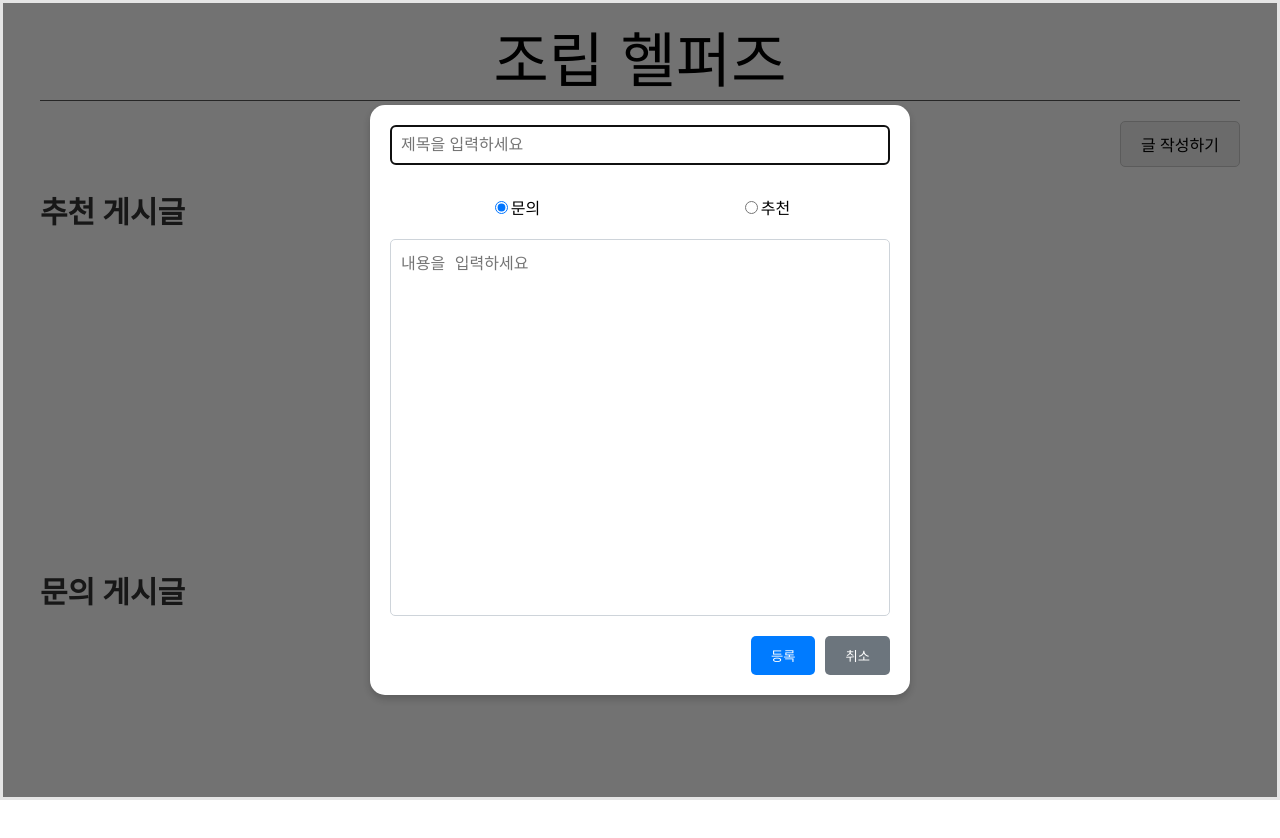
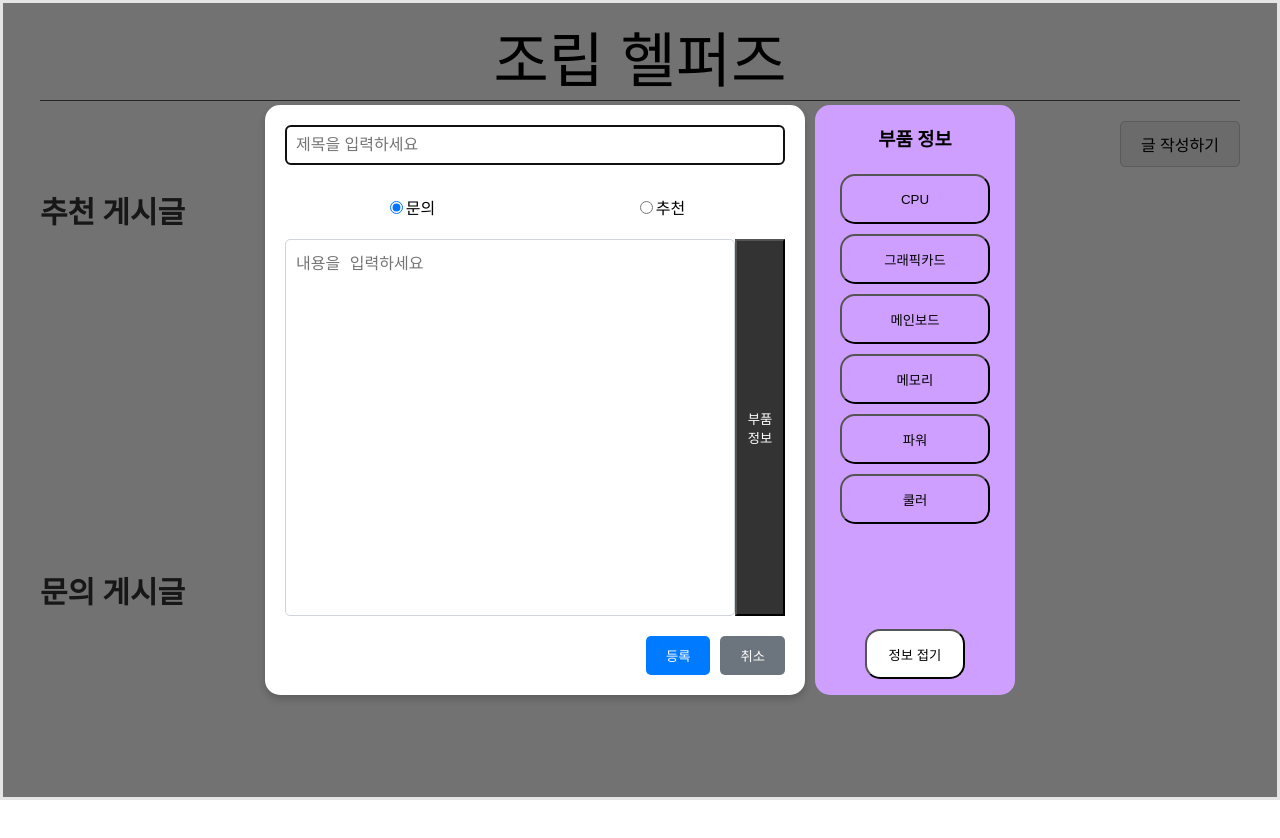
Before and after one commit to 1soo/ComposeHelpers, a React (Create React App) app: page / in a window 1280 px wide. Both pictures are taken after a click on the button "글 작성하기". Shown: the top 838 px of the page. Built offline with nearby package versions, Linux system fonts and the light colour scheme; the HTML template or start-up script is replaced by a standard one.

Commit message:
부품 정보 모달

```diff
--- a/src/Post/PostModal.js
+++ b/src/Post/PostModal.js
@@ -1,7 +1,7 @@
 import React, { useState, useEffect, useRef } from "react";
 import styles from "./styles";
 
-function PostModal(props){
+function PostModal(props) {
     // 수정 중인지 나타내는 변수
     const [EditProcess, setEditProcess] = useState(false);
     const [title, setTitle] = useState("");
@@ -12,7 +12,7 @@ function PostModal(props){
     const isCreate = props.isCreate;
     const modalRef = useRef();
 
-    useEffect(()=>{
+    useEffect(() => {
         modalRef.current.showModal();
         // 아이템 클릭 시
         if (props.item) {
@@ -28,7 +28,7 @@ function PostModal(props){
             setIsAsk(true);
         }
 
-        return (()=>{
+        return (() => {
             // 모달 창 종료시 실행하고 싶은 코드
         })
     }, [props.item])
@@ -36,7 +36,7 @@ function PostModal(props){
     // 등록 버튼 핸들러
     // div 안에 input 태그, 라디오 태그를 사용해서 입력값 받기
     // postId를 제외한 값을 객체로 저장해서 PostList.js의 CreateHandler 호출
-     function EntryHandler(event){
+    function EntryHandler(event) {
 
         if (!title.trim() || !content.trim()) {
             alert("제목과 내용을 모두 입력하세요.");
@@ -55,12 +55,12 @@ function PostModal(props){
 
     // 수정 버튼 핸들러
     // 수정 버튼 클릭 시 div 안은 input 태그로 바뀌어야하고, value는 받아온 item의 각 해당하는 값이 된다.
-    function EditHandler(event){
+    function EditHandler(event) {
         setEditProcess(true)
     }
 
     // 수정 완료 버튼 핸들러
-    function EditCompleteHandler(event){
+    function EditCompleteHandler(event) {
 
         if (!title.trim() || !content.trim()) {
             alert("제목과 내용을 모두 입력하세요.");
@@ -79,17 +79,17 @@ function PostModal(props){
     }
 
     // 수정 취소 버튼 핸들러
-    function EditCancelHandler(event){
+    function EditCancelHandler(event) {
         setEditProcess(false);
     }
 
     // 삭제 버튼 핸들러
-    function DeleteHandler(event){
+    function DeleteHandler(event) {
         props.BtnHandlerSet.deleteHandler(props.item.postId);
     }
 
     //해결 버튼 핸들러
-    function EditSolveHandler(event){
+    function EditSolveHandler(event) {
         setIsComplete((prevIsComplete) => {
             const newIsComplete = !prevIsComplete;
             let editItem = {
@@ -107,13 +107,13 @@ function PostModal(props){
 
     // 버튼 종류
     let buttonOutput;
-    if(isCreate){
+    if (isCreate) {
         buttonOutput =
             <>
                 <button onClick={EntryHandler} style={styles.modalCreateBtn}>등록</button>
                 <button onClick={props.modalHandler} style={styles.modalCancelBtn}>취소</button>
             </>
-    }else if(EditProcess){
+    } else if (EditProcess) {
         buttonOutput = (
             <>
                 <button
@@ -125,7 +125,7 @@ function PostModal(props){
                 <button onClick={EditCancelHandler} style={styles.modalCancelBtn}>취소</button>
             </>
         );
-    }else{
+    } else {
         buttonOutput =
             <>
                 <button onClick={EditHandler} style={styles.modalEditBtn}>수정</button>
@@ -134,10 +134,45 @@ function PostModal(props){
             </>
     }
 
+    let partsModal =
+        <div id="partsModal" style={styles.partsModal}>
+            <h3>부품 정보</h3>
+
+            <div className="partsList" style={styles.partsList}>
+
+                    <button style={styles.partBtn}>CPU</button>
+
+
+
+                    <button style={styles.partBtn}>그래픽카드</button>
+
+
+
+                    <button style={styles.partBtn}>메인보드</button>
+
+
+
+                    <button style={styles.partBtn}>메모리</button>
+
+
+
+                    <button style={styles.partBtn}>파워</button>
+
+
+
+                    <button style={styles.partBtn}>쿨러</button>
+
+            </div>
+
+            <div className="buttonContainer" style={styles.buttonContainer}>
+                <button className="closeInfoBtn" style={styles.closeInfoBtn}>정보 접기</button>
+            </div>
+        </div>
+
 
     // 제목, 내용, 문의/추천 여부
     let titleOutput, isAskOutput, contentOutput;
-    if(isCreate || EditProcess){
+    if (isCreate || EditProcess) {
         titleOutput = <input
             type="text"
             value={title}
@@ -173,17 +208,18 @@ function PostModal(props){
             onChange={(e) => setContent(e.target.value)}
             placeholder="내용을 입력하세요"
             style={styles.modalContentInput} />;
-    }else{
+    } else {
         titleOutput = title;
         contentOutput = content;
     }
 
 
-    return(
+    return (
+        <>
             <dialog ref={modalRef} style={styles.modalContainer}>
                 <div style={styles.modalBox}>
                     <div id="itemTitle" style={styles.modalTitle}>
-                    { titleOutput }
+                        {titleOutput}
                     </div>
                     {isAskOutput && (
                         <div style={styles.modalOption}>
@@ -191,13 +227,20 @@ function PostModal(props){
                         </div>
                     )}
                     <div id="itemContent" style={styles.modalContent}>
-                    { contentOutput }
+                        {contentOutput}
+                        <button id="modalPartsBtn" style={styles.modalPartsBtn}>부품 정보</button>
                     </div>
                     <div style={styles.modalBtnContainer}>
-                    { buttonOutput }
+                        {buttonOutput}
                     </div>
                 </div>
+
+                {partsModal}
             </dialog>
+
+
+
+        </>
     )
 }
 
--- a/src/Post/styles.js
+++ b/src/Post/styles.js
@@ -151,7 +151,7 @@ const styles = {
         marginBottom: '20px',
         flex: 1,
         display: 'flex',
-        flexDirection: 'column',
+        flexDirection: 'row',
     },
     modalContentInput:{
         width: '100%',
@@ -224,6 +224,47 @@ const styles = {
         padding: '10px 20px',
         cursor: 'pointer',
         transition: 'background-color 0.3s ease',
+    },
+
+    modalPartsBtn: {
+        backgroundColor: "rgb(51,51,51)",
+        color: "white",
+        width: "50px"
+    },
+
+    partsList: {
+        listStyle: "none",
+        display: "flex",
+        flexDirection: "column",
+        alignItems: "center"
+    },
+
+    partsModal: {
+        backgroundColor: "#CF9FFF",
+        borderRadius: "15px",
+        marginLeft: "10px",
+        width: "200px",
+        height: "590px",
+        textAlign: "center"
+    },
+
+    partBtn: {
+        backgroundColor: "transparent",
+        width: "150px",
+        height: "50px",
+        margin: "5px 0",
+        borderRadius: "15px",
+    },
+
+    buttonContainer: {
+        marginTop: "100px"
+    },
+
+    closeInfoBtn: {
+        backgroundColor: "white",
+        borderRadius: "15px",
+        width: "100px",
+        height: "50px"
     }
 }
 
```
Lines whose indentation alone changed are shown as unchanged.
